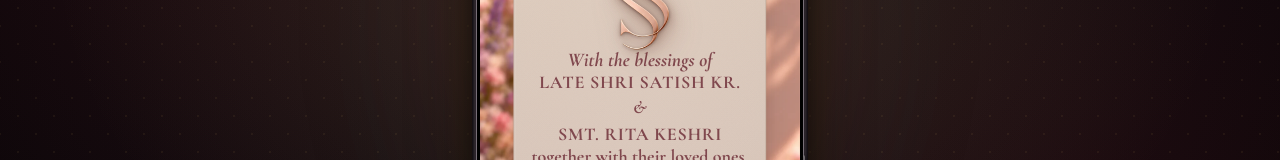
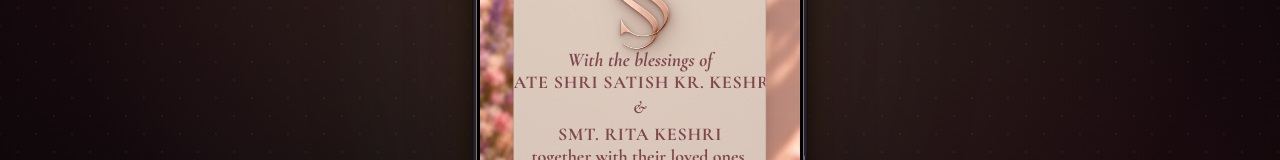
Before and after one commit to infosnapivite-dev/sakshi-satyam, a React (Vite) app: page / in a window 1280 px wide. Shown: the part 370-530 px from the top of the page. Built offline with nearby package versions, Linux system fonts and the light colour scheme; a web font is replaced by a local one.

Commit message:
Update Grandfather name to LATE SHRI SATISH K. R. in HomeCard

```diff
--- a/src/components/HomeCard.jsx
+++ b/src/components/HomeCard.jsx
@@ -236,7 +236,7 @@ export default function HomeCard({ scrollContainerRef }) {
             variants={textItemVariants}
             className="font-cormorant font-bold uppercase tracking-[0.04em] text-[16.5px] sm:text-[18px] text-[#80484e] leading-tight text-center flex flex-col items-center"
           >
-            <p className="whitespace-nowrap">LATE SHRI SATISH KR.</p>
+            <p className="whitespace-nowrap">LATE SHRI SATISH KR. KESHRI</p>
             <p className="font-cormorant italic font-bold text-[16px] sm:text-[17.5px] text-[#80484e] my-0.5 sm:my-1 normal-case leading-tight">&amp;</p>
             <p className="whitespace-nowrap">SMT. RITA KESHRI</p>
           </motion.div>
```
